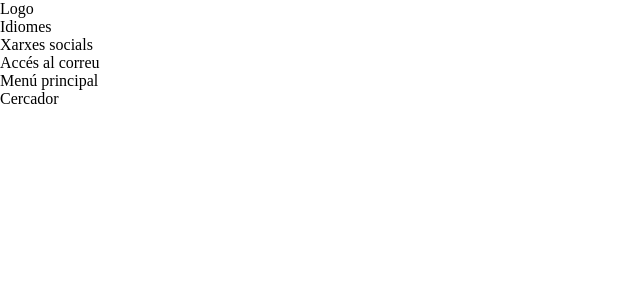
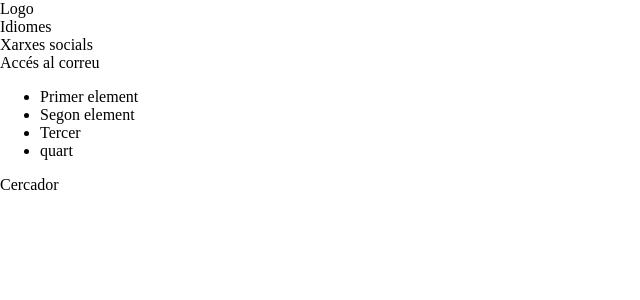
Before and after one commit to enricpineda/temawp-kea, a PHP site: page / in a window 1280 px wide. Shown: the top 300 px of the page, without its empty margins (0-640 px from the left). Run offline with PHP 8.4, Linux system fonts and the light colour scheme.

Commit message:
Afegim llista com a menú

```diff
--- a/index.php
+++ b/index.php
@@ -24,7 +24,14 @@
 </div>
 </div>
 </header>
-<nav>Menú principal</nav>
+<nav>
+  <ul>
+    <li>Primer element</li>
+    <li>Segon element</li>
+    <li>Tercer</li>
+    <li>quart</li>
+  </ul>
+</nav>
 <div id="cercador">Cercador</div>
 <div id="footer"></div>
   <script src="js/scripts.js"></script>
```
